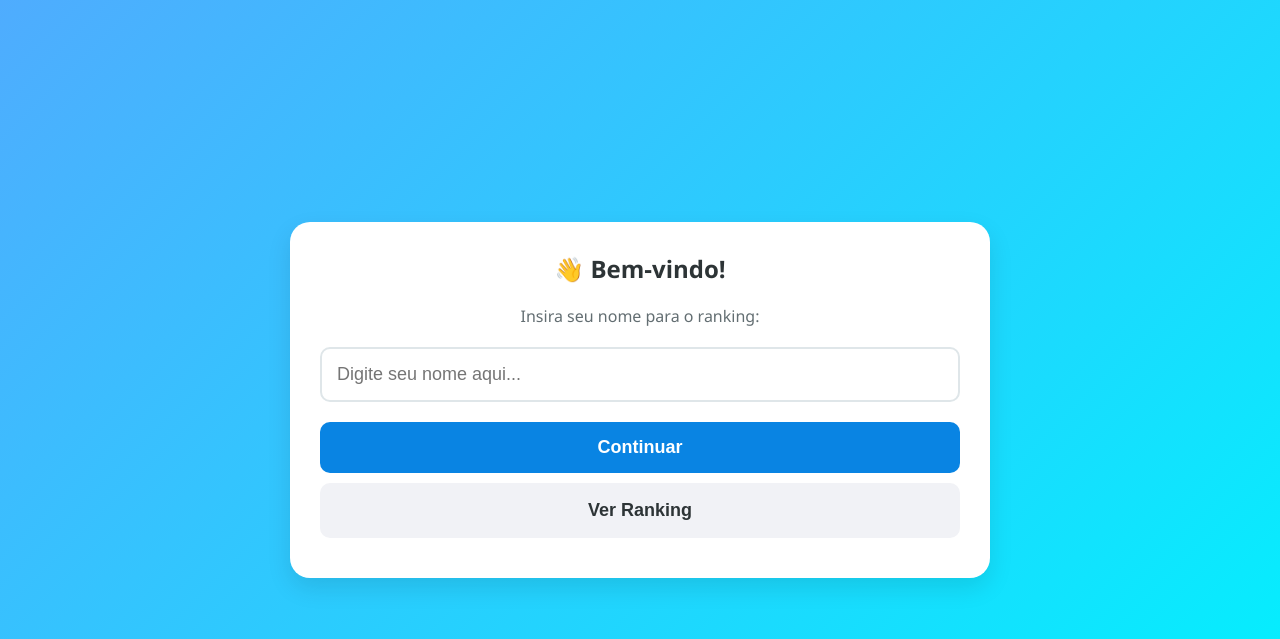
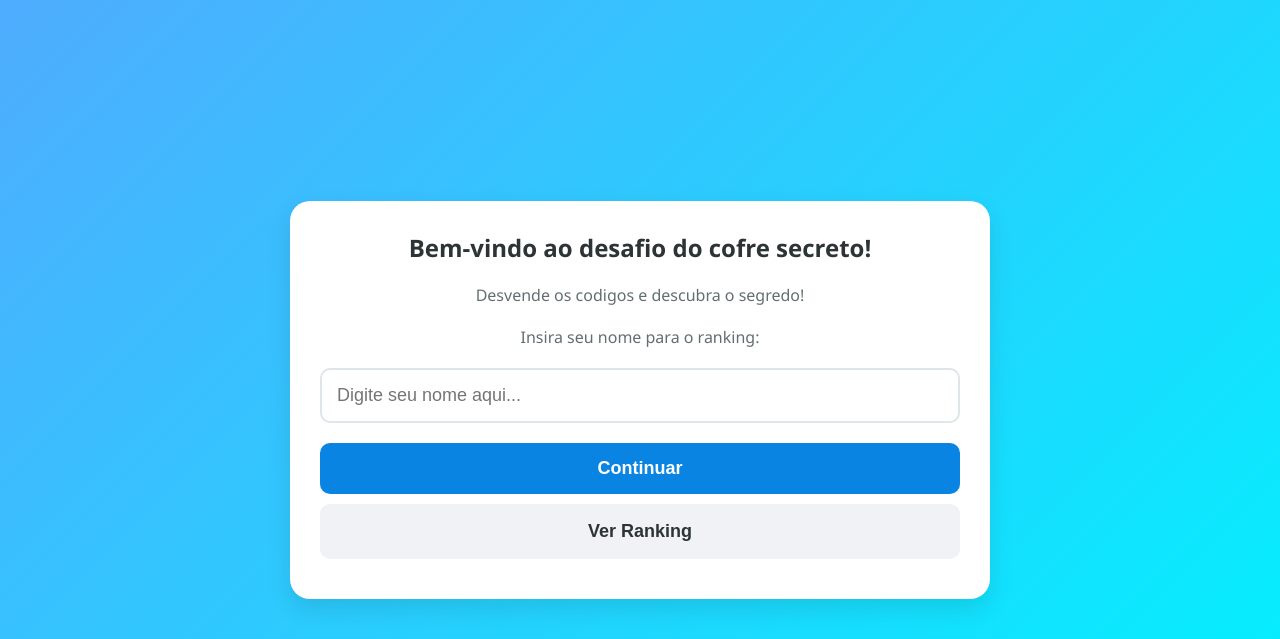
Before and after one commit to Augusto2025/Desafio-Game-Semana-S, a Django app: page / in a window 1280 px wide. Shown: the top 639 px of the page. Run offline with Django 5.2, Linux system fonts and the light colour scheme.

Commit message:
"Descrição e titulo alterado"

```diff
--- a/quiz/templates/cadastro.html
+++ b/quiz/templates/cadastro.html
@@ -11,7 +11,8 @@
 <body>
     <div class="container">
         <section class="tela ativa">
-            <h1>👋 Bem-vindo!</h1>
+            <h1>Bem-vindo ao desafio do cofre secreto!</h1>
+            <p>Desvende os codigos e descubra o segredo!</p>
             <p>Insira seu nome para o ranking:</p>
             <input type="text" id="input-nome" placeholder="Digite seu nome aqui...">
             <br>
```
